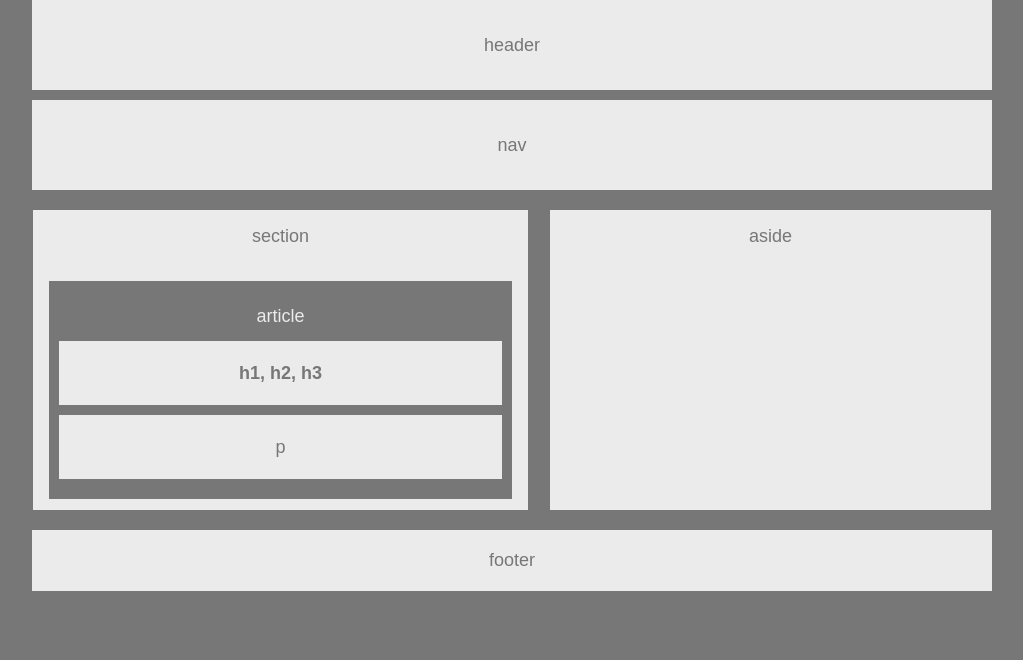
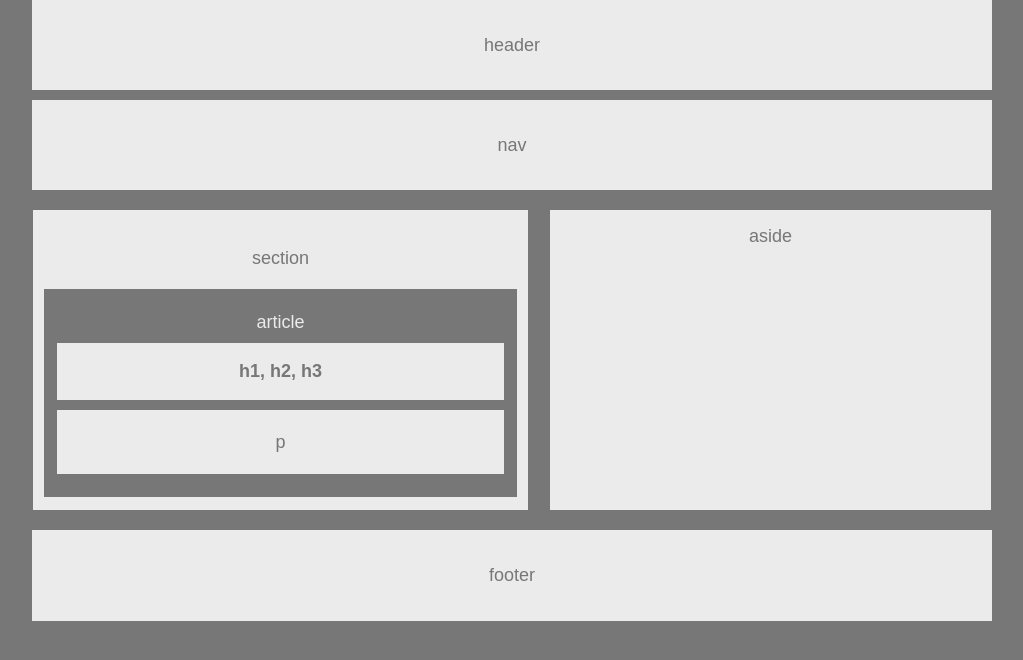
Before and after one commit to achristian91/HW-Wireframe, a plain HTML site: page index.html in a window 1280 px wide. Shown: the whole page, without its empty margins (128-1151 px from the left). Drawn offline with Linux system fonts and the light colour scheme.

Commit message:
final changes

```diff
--- a/index.html
+++ b/index.html
@@ -12,13 +12,13 @@
         header
         </header>
 
-        <section id="center">
+        <nav id="center">
             nav
-        </section>
+        </nav>
 
         <section id="left">
             section
-            <div class="article">
+            <article class="article">
                 article
                 <div class="h">
                     h1, h2, h3
@@ -26,12 +26,12 @@
                 <div class="p">
                     p
                 </div>
-            </div>
+            </article>
         </section>
 
-        <section id="aside">
+        <aside id="aside">
             aside
-        </section>
+        </aside>
 
         <footer>
             footer
--- a/style.css
+++ b/style.css
@@ -21,6 +21,7 @@ header {
 
 #center{
     padding: 20px;
+    padding-top: 20px;
     margin-bottom: 20px;
     line-height: 50px;
     background:#ebebeb;
@@ -30,25 +31,26 @@ header {
     float: left;
     width: 495px;
     height: 300px;
-    padding: 16px;
+    padding: 11px;
+    padding-top: 38px;
     margin-left: 1px;
     background:#ebebeb;
 }
 
 .article {
-    padding: 10px;
+    padding: 13px;
+    margin-bottom: 20px;
+    margin-top: 20px;
+    line-height: 41px;
+    clear: both;
     color: #ebebeb;
-    margin-top: 34px;
-    margin-bottom: 20px;
-    line-height: 50px;
-    clear: both;
     background: #777;
 }
 
 .h {
     padding: 7px;
     margin-bottom: 10px;
-    line-height: 50px;
+    line-height: 43px;
     font-weight: bold;
     color: #777;
     background:#ebebeb;
@@ -74,7 +76,7 @@ header {
 footer {
     float: left;
     width:960px;
-    padding: 20px;
+    padding: 35px;
     clear: both;
     margin-top: 20px;
     background:#ebebeb;
```
